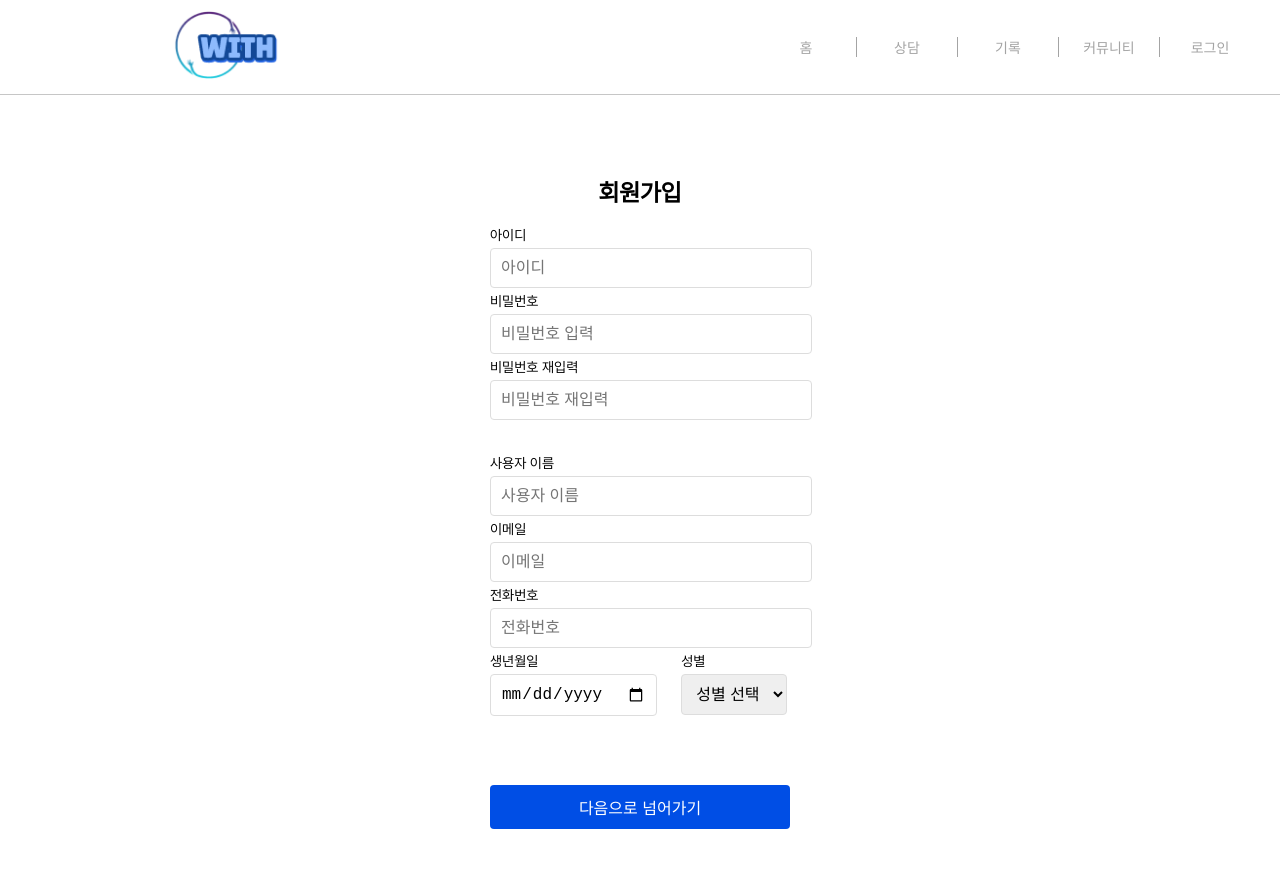
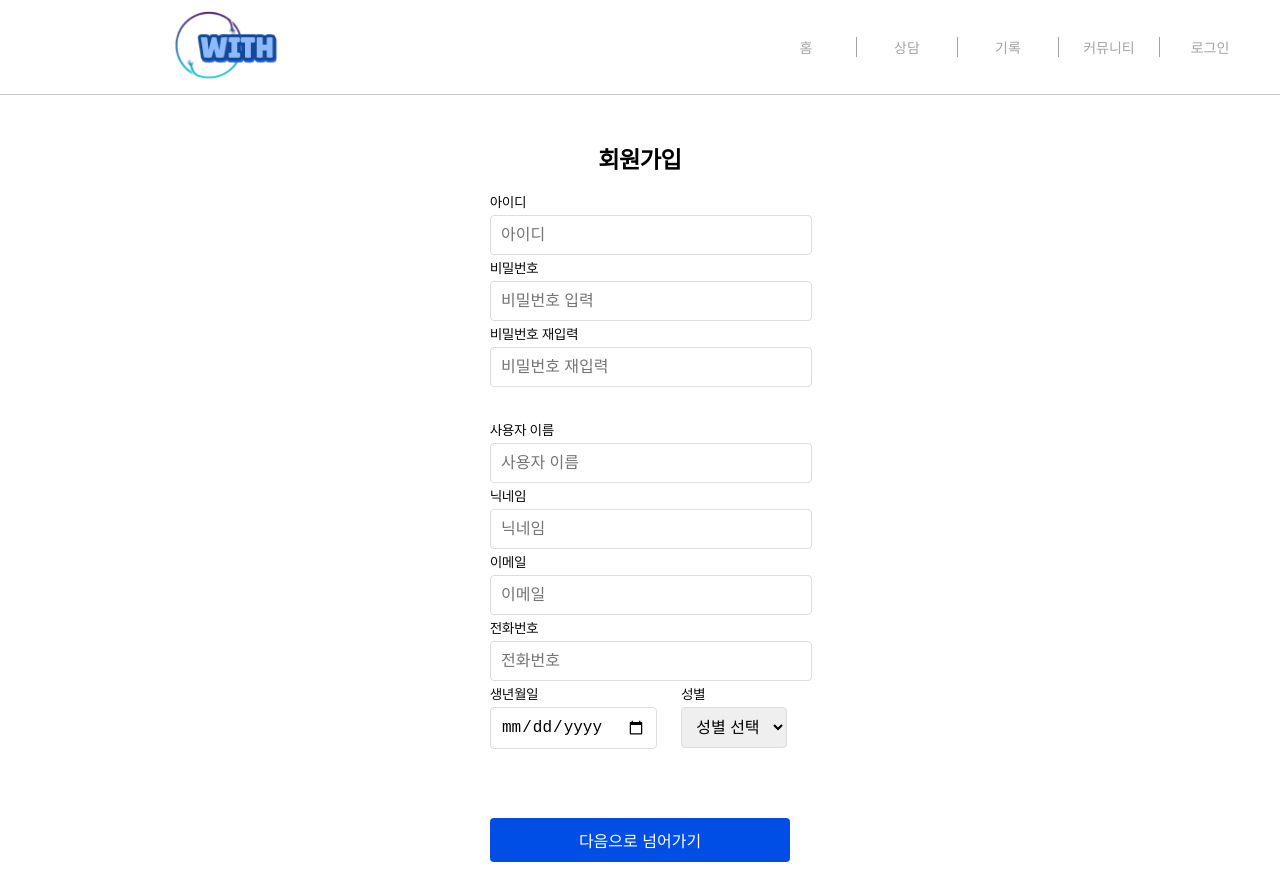
Before and after one commit to yerroong/Reverseinha_team_front, a React (Create React App) app in the folder reverse/: page /signup in a window 1280 px wide. Built offline with nearby package versions, Linux system fonts and the light colour scheme; a web font is replaced by a local one.

Commit message:
nickname

```diff
--- a/reverse/src/pages/Signup.jsx
+++ b/reverse/src/pages/Signup.jsx
@@ -92,6 +92,7 @@ const Signup = () => {
   const [formValues, setFormValues] = useState({
     id: '',
     username: '',
+    nickname: '',
     email: '',
     birth_date: '',
     gender: '',
@@ -114,9 +115,9 @@ const Signup = () => {
 
   const handleSubmit = async (event) => {
     event.preventDefault();
-    const { id, username, email, birth_date, gender, phone_number, password, confirmPassword } = formValues;
+    const { id, username, nickname, email, birth_date, gender, phone_number, password, confirmPassword } = formValues;
 
-    if (!id || !username || !email || !birth_date || !gender || !phone_number || !password || !confirmPassword) {
+    if (!id || !username || !nickname || !email || !birth_date || !gender || !phone_number || !password || !confirmPassword) {
       setErrors({ ...errors, emptyFields: true });
       return;
     } else {
@@ -134,6 +135,7 @@ const Signup = () => {
       const response = await axiosInstance.post('/with/signup/', {
         id: id,
         username: username,
+        nickname: nickname,
         email: email,
         birth_date: birth_date,
         gender: gender,
@@ -193,6 +195,14 @@ const Signup = () => {
             value={formValues.username}
             onChange={handleChange}
           />
+          <Label>닉네임</Label>
+          <FullWidthInput
+            type="text"
+            name="nickname"
+            placeholder="닉네임"
+            value={formValues.nickname}
+            onChange={handleChange}
+          />
           <Label>이메일</Label>
           <FullWidthInput
             type="email"
```
Also changed, not shown: reverse/src/pages/Record/Record.jsx (line endings or trailing spaces).
